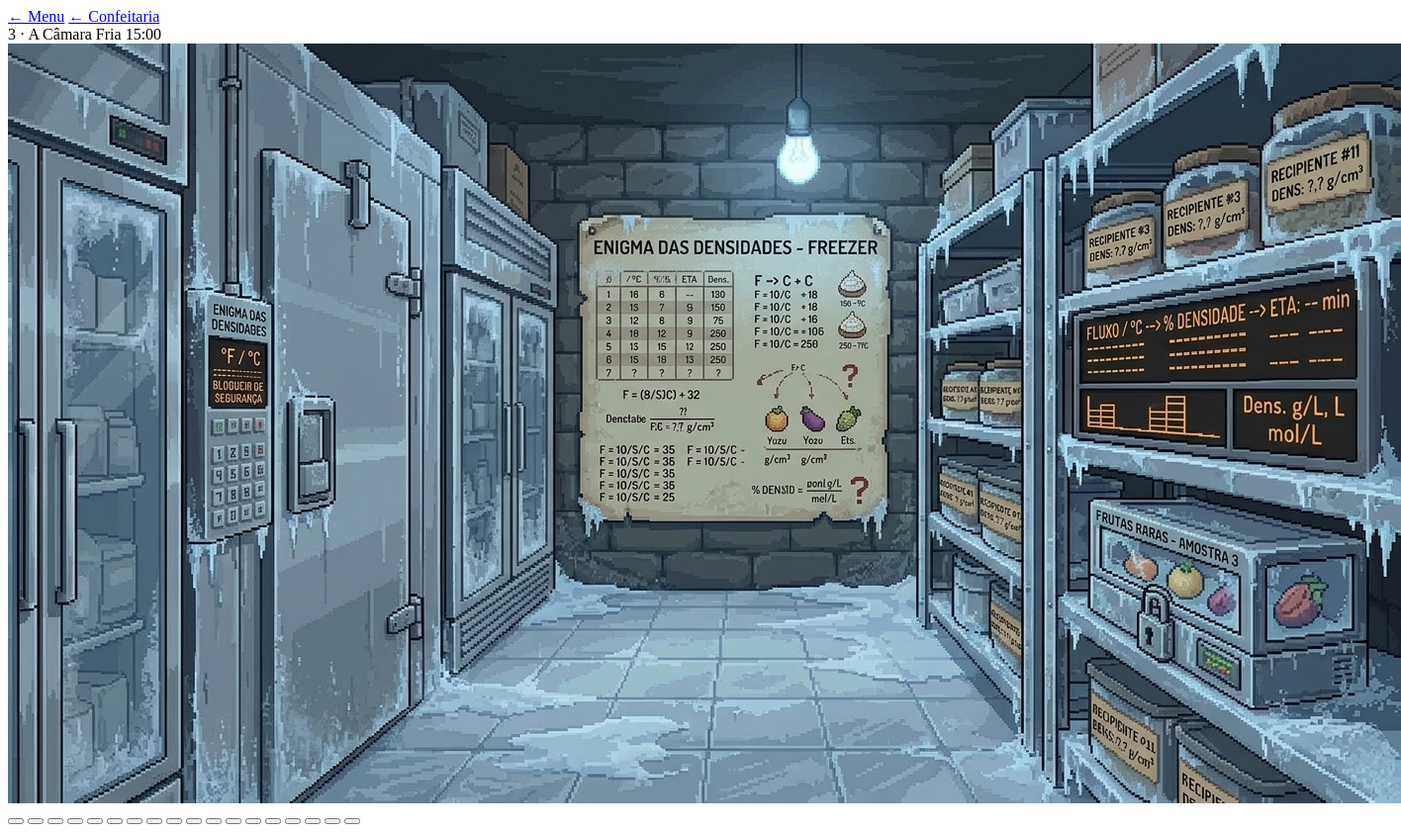
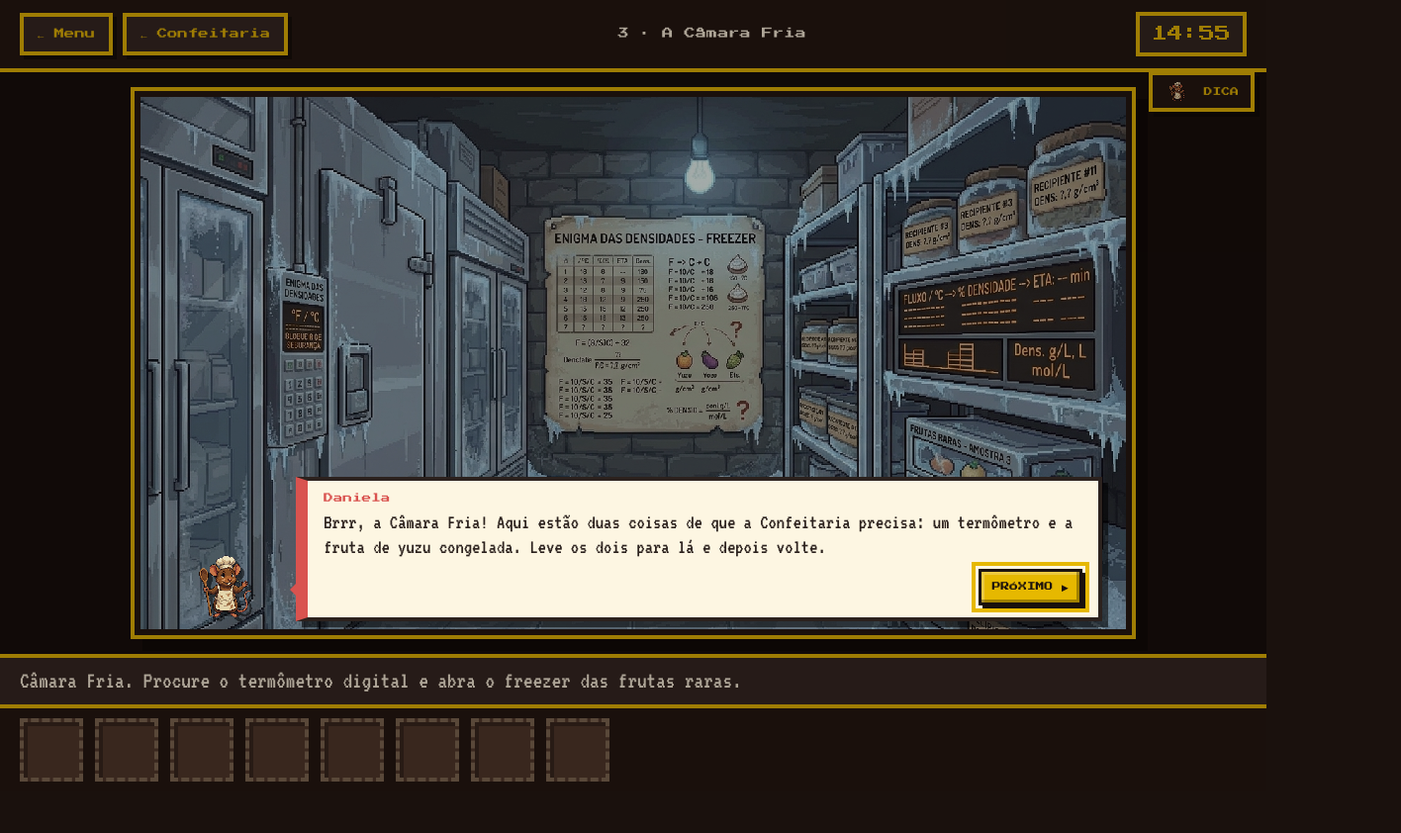
Before and after one commit to quevedous/jogocerto-main2, a plain HTML site: page cenarios/cena3.html in a window 1280 px wide. Shown: the whole page at 99% size, 1416 px wide, since content can reach past the window. After the commit the page ends 800 px from the top, so only its background shows below. Drawn offline with Linux system fonts and the light colour scheme.

Commit message:
ALTERAÇÃO 7

```diff
--- a/cenarios/cena1.html
+++ b/cenarios/cena1.html
@@ -3,8 +3,8 @@
 <head>
 <meta charset="UTF-8">
 <meta name="viewport" content="width=device-width, initial-scale=1">
-<link rel="stylesheet" href="/css/cena1.css">
-<script src="/json.json/cena1.js"></script>
+<link rel="stylesheet" href="../css/cena1.css">
+<link rel="stylesheet" href="../css/daniela.css">
 <title>Cenário 1 · A Despensa Trancada</title>
 </head>
 <body>
@@ -17,7 +17,7 @@
 
 <main id="game-stage">
   <div class="cena" id="cena">
-    <img src="../IMG/cenario1.jpg" alt="Despensa escura com prateleiras, potes de tempero, sacos de farinha e uma porta pesada com teclado eletrônico" draggable="false">
+    <img src="../img/cenario1.jpg" alt="Despensa escura com prateleiras, potes de tempero, sacos de farinha e uma porta pesada com teclado eletrônico" draggable="false">
 
     <button class="interactive-node r-meio" id="no-porta" type="button" data-nome="Porta da despensa" aria-label="Porta da despensa"></button>
     <button class="interactive-node r-baixo" id="no-teclado" type="button" data-nome="Teclado eletrônico" aria-label="Teclado eletrônico da porta"><span class="luz"></span></button>
@@ -46,5 +46,7 @@
   </div>
 </div>
 
+<script src="../js/cena1.js"></script>
+<script src="../js/daniela.js"></script>
 </body>
 </html>
--- a/cenarios/cena3.html
+++ b/cenarios/cena3.html
@@ -3,8 +3,8 @@
 <head>
 <meta charset="UTF-8">
 <meta name="viewport" content="width=device-width, initial-scale=1">
-<link rel="stylesheet" href="/css/cena3.css">
-<script src="/json.json/cena3.js"></script>
+<link rel="stylesheet" href="../css/cena3.css">
+<link rel="stylesheet" href="../css/daniela.css">
 <title>Cenário 3 · A Câmara Fria</title>
 </head>
 <body>
@@ -20,7 +20,7 @@
 
 <main id="game-stage">
   <div class="cena" id="cena">
-    <img src="../IMG/cenario3.jpg" alt="Câmara fria com geladeiras industriais, porta de metal com teclado de segurança, cartaz com o enigma das densidades e prateleiras com recipientes e um freezer trancado" draggable="false" onerror="this.parentNode.classList.add('sem-imagem')">
+    <img src="../img/cenario3.jpg" alt="Câmara fria com geladeiras industriais, porta de metal com teclado de segurança, cartaz com o enigma das densidades e prateleiras com recipientes e um freezer trancado" draggable="false" onerror="this.parentNode.classList.add('sem-imagem')">
 
     <button class="interactive-node r-esq" id="no-armario" type="button" data-nome="Armário congelado" aria-label="Armário de inox congelado"></button>
     <button class="interactive-node r-meio" id="no-geladeira-esq" type="button" data-nome="Geladeira industrial" aria-label="Geladeira industrial de portas de vidro"></button>
@@ -56,5 +56,7 @@
   </div>
 </div>
 
+<script src="../js/cena3.js"></script>
+<script src="../js/daniela.js"></script>
 </body>
 </html>
--- /dev/null
+++ b/css/daniela.css
@@ -0,0 +1,151 @@
+.daniela {
+  --d-papel: #FDF6E2;
+  --d-madeira: #2C221E;
+  --d-tomate: #D9534F;
+  --d-latao: #E6B800;
+  --d-escuro: #1a110d;
+  position: fixed;
+  inset: auto;
+  margin: 0;
+  left: var(--d-esq, 3vw);
+  bottom: var(--d-base, 24px);
+  width: var(--d-larg, 94vw);
+  max-width: none;
+  border: 0;
+  padding: 0;
+  background: transparent;
+  color: var(--d-madeira);
+  overflow: visible;
+  font-family: 'VT323', monospace;
+  font-size: 1.3rem;
+  line-height: 1.2;
+}
+
+.daniela::backdrop { background: rgba(26, 17, 13, .35); }
+
+.daniela[open] {
+  display: flex;
+  align-items: flex-end;
+  gap: 10px;
+  animation: d-entra .25s ease-out;
+}
+
+.daniela-rato {
+  width: clamp(64px, calc(var(--d-larg, 800px) * .13), 140px);
+  height: auto;
+  image-rendering: pixelated;
+  flex: none;
+  filter: drop-shadow(4px 4px 0 rgba(0, 0, 0, .5));
+}
+
+.daniela-balao {
+  position: relative;
+  flex: 1;
+  padding: 12px 16px;
+  background: var(--d-papel);
+  border: 4px solid var(--d-madeira);
+  border-left: 12px solid var(--d-tomate);
+  box-shadow: 6px 6px 0 0 rgba(0, 0, 0, .55);
+}
+
+.daniela-balao::before {
+  content: "";
+  position: absolute;
+  left: -26px;
+  bottom: 20px;
+  border: 8px solid transparent;
+  border-right-color: var(--d-tomate);
+}
+
+.daniela-nome {
+  font-family: 'Press Start 2P', monospace;
+  font-size: .6rem;
+  color: var(--d-tomate);
+  margin-bottom: 6px;
+}
+
+.daniela-fala { min-height: 2.4em; }
+
+.daniela-acoes {
+  display: flex;
+  flex-wrap: wrap;
+  gap: 8px;
+  margin-top: 10px;
+  justify-content: flex-end;
+}
+
+.daniela-acoes button {
+  font-family: 'Press Start 2P', monospace;
+  font-size: .55rem;
+  line-height: 1.4;
+  padding: 9px 11px;
+  cursor: pointer;
+  background: var(--d-tomate);
+  color: var(--d-papel);
+  border: 3px solid var(--d-escuro);
+  box-shadow:
+    inset -3px -3px 0 rgba(0, 0, 0, .3),
+    inset 3px 3px 0 rgba(255, 255, 255, .25),
+    4px 4px 0 var(--d-escuro);
+}
+
+.daniela-acoes button:hover,
+.daniela-acoes button:focus-visible {
+  background: var(--d-latao);
+  color: var(--d-escuro);
+  outline: 4px solid var(--d-latao);
+  outline-offset: 3px;
+}
+
+.daniela-acoes button:active {
+  transform: translate(3px, 3px);
+  box-shadow: none;
+}
+
+.daniela-ajuda {
+  position: fixed;
+  top: 72px;
+  right: 12px;
+  z-index: 50;
+  display: flex;
+  align-items: center;
+  gap: 8px;
+  cursor: pointer;
+  padding: 6px 12px 6px 6px;
+  background: #1a110d;
+  color: #E6B800;
+  border: 4px solid #E6B800;
+  font-family: 'Press Start 2P', monospace;
+  font-size: .55rem;
+  box-shadow: 5px 5px 0 rgba(0, 0, 0, .6);
+}
+
+.daniela-ajuda img {
+  width: 38px;
+  height: auto;
+  image-rendering: pixelated;
+}
+
+.daniela-ajuda:hover,
+.daniela-ajuda:focus-visible {
+  background: #E6B800;
+  color: #1a110d;
+  outline: 4px solid #E6B800;
+  outline-offset: 3px;
+}
+
+@keyframes d-entra {
+  from { transform: translateY(16px); opacity: 0; }
+  to { transform: none; opacity: 1; }
+}
+
+@media (max-width: 560px) {
+  .daniela { font-size: 1.1rem; }
+  .daniela-balao { padding: 8px 10px; border-left-width: 8px; }
+  .daniela-balao::before { display: none; }
+  .daniela-ajuda span { display: none; }
+}
+
+@media (prefers-reduced-motion: reduce) {
+  .daniela[open] { animation: none; }
+}
--- /dev/null
+++ b/js/daniela.js
@@ -0,0 +1,211 @@
+'use strict';
+
+(() => {
+  const CENA = Number(location.pathname.match(/cena(\d+)/)?.[1] ?? 0);
+  const IMG = '../img/daniela.png';
+  const $d = (seletor) => document.querySelector(seletor);
+  const jaAvisou = new Set();
+
+  const INTRO = [
+    'Oi! Eu sou a Daniela, a ratinha-chef desta cozinha. Você acordou trancado na despensa, e eu vou te ajudar a sair.',
+    'Clique nos objetos do cenário para inspecionar. Alguns guardam pistas, outros guardam itens, e muitos são só enfeite.',
+    'Tudo que você pegar vai para o inventário, na barra lá embaixo. Clique no item para selecioná-lo e depois clique no objeto onde quer usá-lo.',
+    'Você tem 15 minutos. Primeiro objetivo: achar a senha da porta e o mapa do restaurante. E pegue tudo o que puder antes de sair, que eu vou te avisar se esquecer algo! Se precisar de uma dica, clique em DICA, mas ela custa 1 minuto.',
+  ];
+
+  const LEMBRETE_DICA = 'Lembrete: se precisar de ajuda, clique em DICA no canto da tela. Cada dica custa 1 minuto do seu tempo.';
+
+  const BOAS_VINDAS = {
+    2: [
+      'Estamos na Confeitaria! A porta da Câmara Fria só abre depois que o merengue sair do forno.',
+      LEMBRETE_DICA,
+    ],
+    3: [
+      'Brrr, a Câmara Fria! Aqui estão duas coisas de que a Confeitaria precisa: um termômetro e a fruta de yuzu congelada. Leve os dois para lá e depois volte.',
+      LEMBRETE_DICA,
+    ],
+    4: [
+      'O Escritório do Chef! A chave mestra e o armário de especiarias são o caminho da saída.',
+      LEMBRETE_DICA,
+    ],
+  };
+
+  const BAUNILHA = ['o Extrato de Baunilha Rara', 'fica nos potes trancados da Despensa e sem ele não dá para tirar a nota máxima'];
+
+  const FALTAS = {
+    1: () => [
+      !estado.chavePega && ['a Chave de Fenda de Confeiteiro', 'ela está escondida nos sacos de farinha'],
+      !estado.potesAbertos && BAUNILHA,
+    ],
+    3: () => [
+      !estado.emulsaoPronta && ['o creme em emulsão', 'faça no misturador de emulsão, porque ele será usado no prato final'],
+    ],
+    4: () => [
+      !estado.potesAbertos && BAUNILHA,
+      !estado.inventario.includes('especiarias') && ['as Especiarias Raras', 'ficam dentro do armário de especiarias'],
+    ],
+  };
+
+  const faltas = () => (FALTAS[CENA]?.() ?? []).filter(Boolean);
+
+  const dicaAtual = () => {
+    const e = estado;
+    const dicas = {
+      1: [
+        [!e.portaAberta, 'O bilhete rasgado na parede tem duas contas, uma de farinha e uma de temperatura. A senha é as duas respostas juntas.'],
+        [!e.mapaPego, 'Tem um papel dobrado dentro do caixote. Pode ser o mapa do restaurante.'],
+        [!e.chavePega, 'Já mexeu nos sacos de farinha? Às vezes tem algo escondido.'],
+        [!e.potesAbertos, 'Os potes trancados pedem uma ordem, do mais suave ao mais forte. O diário do caixote pode ajudar.'],
+      ],
+      2: [
+        [e.fornoEtapa === 0, 'Clique no forno de cima. O painel pede a temperatura em °C, e o visor mostra em °F. O papel de conversão e a receita ajudam.'],
+        [e.fornoEtapa === 1 || e.fornoEtapa === 3, 'O merengue ainda está assando. Espere alguns segundos e clique no forno de novo.'],
+        [e.fornoEtapa === 2, 'No estágio 2 o visor não mostra a temperatura. Ela está escrita em algum lugar do cenário. Depois é só converter para °C.'],
+        [e.fornoEtapa === 4, 'O merengue está pronto! Clique no forno para retirá-lo.'],
+        [!e.merengue, 'A porta da Câmara Fria só abre quando o merengue sair do forno.'],
+        [e.merengue && !e.caldaPronta, 'A calda precisa de um termômetro, e ele está na Câmara Fria. Depois selecione o termômetro e clique no frasco de calda.'],
+        [e.merengue && !e.yuzuUsado, 'Quando tiver o yuzu congelado, deixe-o sobre a bancada de mármore para descongelar.'],
+      ],
+      3: [
+        [!e.termostatoAberto, 'O painel do termostato está preso por parafusos. Selecione a chave de fenda no inventário e clique no painel. Atrás dele tem algo que a Confeitaria precisa.'],
+        [!e.caixaAberta, 'O freezer de frutas tem uma trava de balança com 4 dígitos: a massa de dois recipientes. Leia as etiquetas deles e use a fórmula do cartaz.'],
+        [!e.segurancaAberta, 'O teclado de segurança pede a temperatura do freezer em °C. O visor mostra 14 °F, e o cartaz da parede explica como converter.'],
+        [!e.emulsaoPronta, 'O misturador de emulsão não é obrigatório para sair, mas o creme vai ser usado no prato final. Mantenha o indicador na zona verde.'],
+        [!e.caldaPronta || !e.yuzuUsado, 'Volte à Confeitaria: use o termômetro no frasco de calda e deixe o yuzu descongelando no mármore. Só depois a porta do freezer abre.'],
+      ],
+      4: [
+        [!e.chaveMestraPega, 'O quadro de avisos diz onde está a chave mestra.'],
+        [!e.armarioAberto, 'Use a chave mestra no armário de especiarias antes de sair.'],
+      ],
+    };
+    return (dicas[CENA] ?? []).find(([precisa]) => precisa)?.[1]
+      ?? 'Parece que você já tem tudo por aqui. Vá para a porta de saída!';
+  };
+
+  document.body.insertAdjacentHTML('beforeend', `
+    <dialog class="daniela" id="daniela-dlg" aria-labelledby="daniela-nome">
+      <img class="daniela-rato" src="${IMG}" alt="Daniela, uma ratinha de chapéu de chef e avental, segurando uma colher de pau">
+      <div class="daniela-balao">
+        <p class="daniela-nome" id="daniela-nome">Daniela</p>
+        <p class="daniela-fala" id="daniela-fala" aria-live="polite"></p>
+        <div class="daniela-acoes" id="daniela-acoes"></div>
+      </div>
+    </dialog>
+    <button class="daniela-ajuda" id="daniela-ajuda" type="button" aria-label="Pedir uma dica para a Daniela (custa 1 minuto)">
+      <img src="${IMG}" alt=""><span>DICA</span>
+    </button>
+  `);
+
+  const dlg = $d('#daniela-dlg');
+  let falas = [];
+  let finais = [];
+  let passo = 0;
+  let botoes = [];
+  let aoFechar = null;
+
+  const posicionar = () => {
+    const cena = $d('#cena')?.getBoundingClientRect();
+    const largura = cena ? cena.width * 0.94 : Math.min(720, innerWidth * 0.94);
+    const esquerda = cena ? cena.left + (cena.width - largura) / 2 : (innerWidth - largura) / 2;
+    const base = cena ? innerHeight - cena.bottom + 14 : 24;
+    dlg.style.setProperty('--d-larg', `${largura}px`);
+    dlg.style.setProperty('--d-esq', `${esquerda}px`);
+    dlg.style.setProperty('--d-base', `${base}px`);
+  };
+
+  const mostrar = () => {
+    $d('#daniela-fala').textContent = falas[passo];
+    const ultimo = passo === falas.length - 1;
+    botoes = ultimo ? finais : [{ texto: 'PRÓXIMO ▶', fn: () => { passo++; mostrar(); } }];
+    $d('#daniela-acoes').innerHTML = botoes
+      .map((b, i) => `<button type="button" data-i="${i}">${b.texto}</button>`)
+      .join('');
+    $d('#daniela-acoes button').focus();
+  };
+
+  const dizer = (linhas, opcoes = {}) => {
+    falas = linhas;
+    passo = 0;
+    aoFechar = opcoes.aoFechar ?? null;
+    finais = opcoes.botoes ?? [{ texto: 'ENTENDI!', fn: () => dlg.close() }];
+    posicionar();
+    if (!dlg.open) dlg.showModal();
+    mostrar();
+  };
+
+  $d('#daniela-acoes').addEventListener('click', ({ target }) => {
+    botoes[target.dataset.i]?.fn();
+  });
+
+  dlg.addEventListener('close', () => {
+    const fn = aoFechar;
+    aoFechar = null;
+    fn?.();
+  });
+
+  window.addEventListener('resize', posicionar);
+
+  const CUSTO_DICA = 60;
+
+  const pedirDica = () => {
+    const restante = Math.ceil((estado.fim - Date.now()) / 1000);
+    if (restante <= CUSTO_DICA) {
+      return dizer(['Falta menos de 1 minuto no relógio, então você não tem tempo para pagar uma dica. Corra!']);
+    }
+    dizer(['Atenção! Cada dica custa 1 minuto do seu tempo. Quer mesmo ver a dica?'], {
+      botoes: [
+        {
+          texto: 'PROSSEGUIR',
+          fn: () => {
+            estado.fim -= CUSTO_DICA * 1000;
+            salvar();
+            tick();
+            dizer([dicaAtual()]);
+          },
+        },
+        { texto: 'CANCELAR', fn: () => dlg.close() },
+      ],
+    });
+  };
+
+  $d('#daniela-ajuda').addEventListener('click', pedirDica);
+
+  document.addEventListener('click', (evento) => {
+    const link = evento.target.closest('a.btn-pixel');
+    const destino = link?.getAttribute('href') ?? '';
+    if (!/^cena\d+\.html$/.test(destino)) return;
+    if (Number(destino.match(/\d+/)[0]) <= CENA || jaAvisou.has(destino)) return;
+    const falta = faltas();
+    if (!falta.length) return;
+
+    evento.preventDefault();
+    const lista = falta.map(([nome, onde]) => `${nome} (${onde})`).join('; ');
+    dizer([`Ei, espera! Você ainda não pegou: ${lista}.`], {
+      botoes: [
+        { texto: 'VOU PROCURAR', fn: () => dlg.close() },
+        { texto: 'SAIR MESMO ASSIM', fn: () => { jaAvisou.add(destino); location.href = destino; } },
+      ],
+    });
+  }, true);
+
+  const umaVez = (chave) => {
+    try {
+      if (sessionStorage.getItem(chave)) return false;
+      sessionStorage.setItem(chave, '1');
+    } catch (erro) {}
+    return true;
+  };
+
+  if (CENA === 1 && umaVez('daniela_intro')) {
+    const inicio = Date.now();
+    dizer(INTRO, {
+      botoes: [{ texto: 'VAMOS LÁ!', fn: () => dlg.close() }],
+      aoFechar: () => {
+        estado.fim += Date.now() - inicio;
+        salvar();
+      },
+    });
+  } else if (BOAS_VINDAS[CENA] && umaVez(`daniela_cena${CENA}`)) {
+    dizer(BOAS_VINDAS[CENA]);
+  }
+})();
```
Also changed, not shown: cenarios/cena2.html (+5 -3 lines), cenarios/cena4.html (+3 -3 lines), css/cena3.css (renamed from css/cea3.css), img/daniela.png (added).
